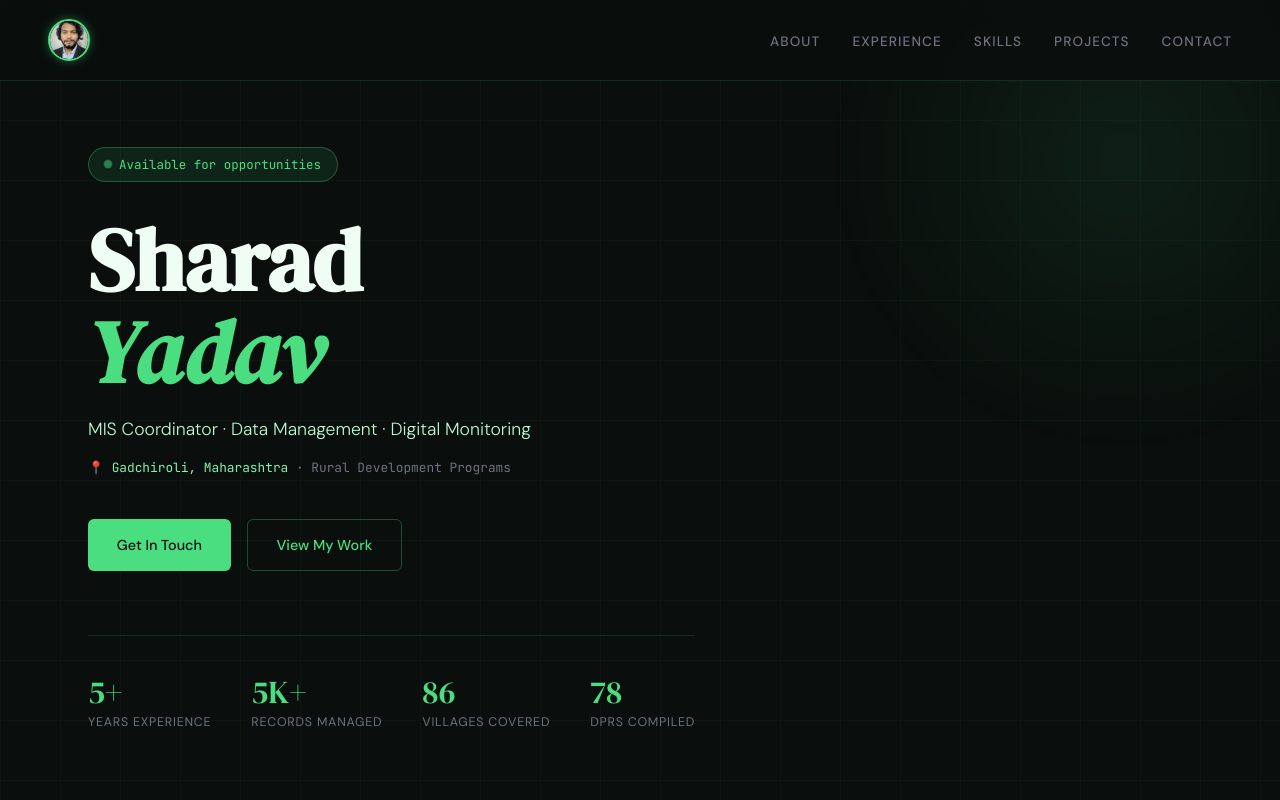
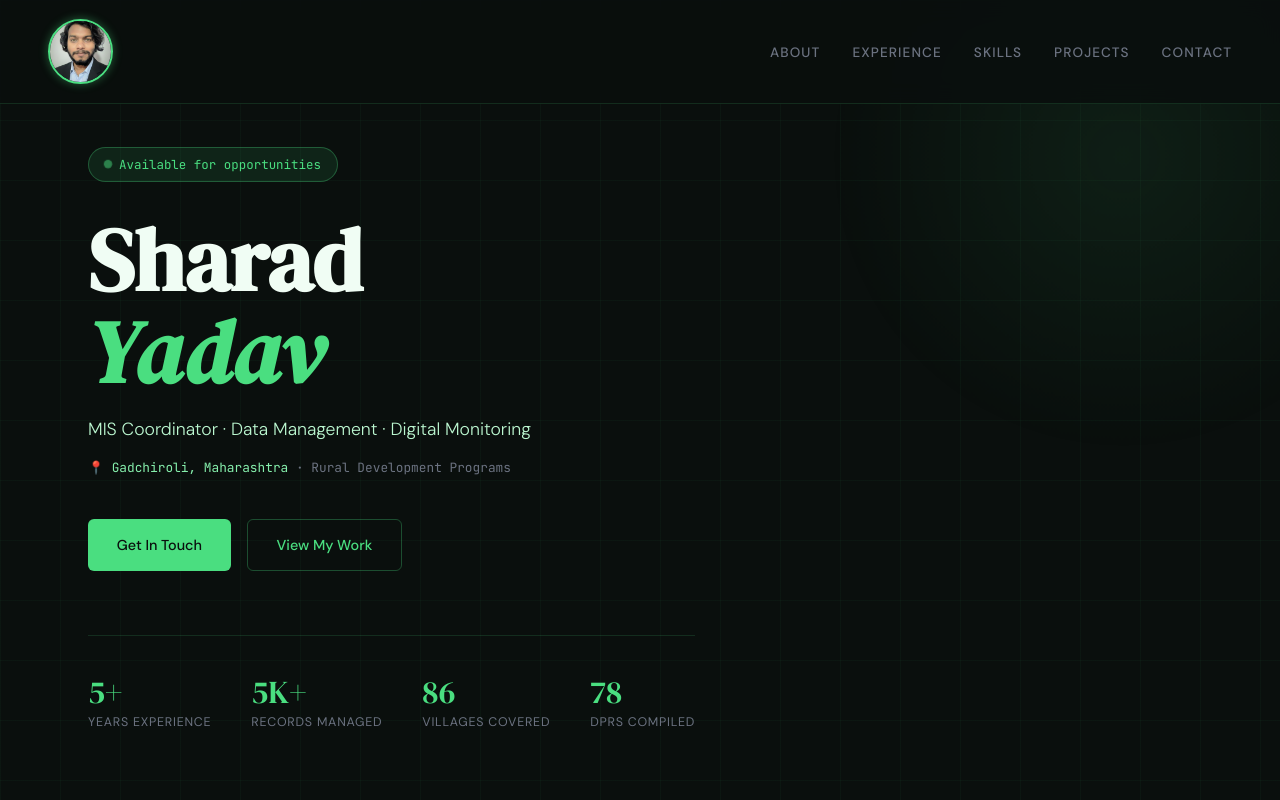
Before and after one commit to sharadsydv-MIS/Portfolio, a plain HTML site: page index.html in a window 1280 px wide. Shown: the top 800 px of the page. Drawn offline with Linux system fonts and the light colour scheme.

Commit message:
Update index.html
changed profile picture size on portfolio

```diff
--- a/index.html
+++ b/index.html
@@ -647,8 +647,8 @@
 }
 
 .profile-img {
-  width: 42px;
-  height: 42px;
+  width: 65px;
+  height: 65px;
   border-radius: 50%;
   object-fit: cover;
   border: 2px solid var(--accent);
```
